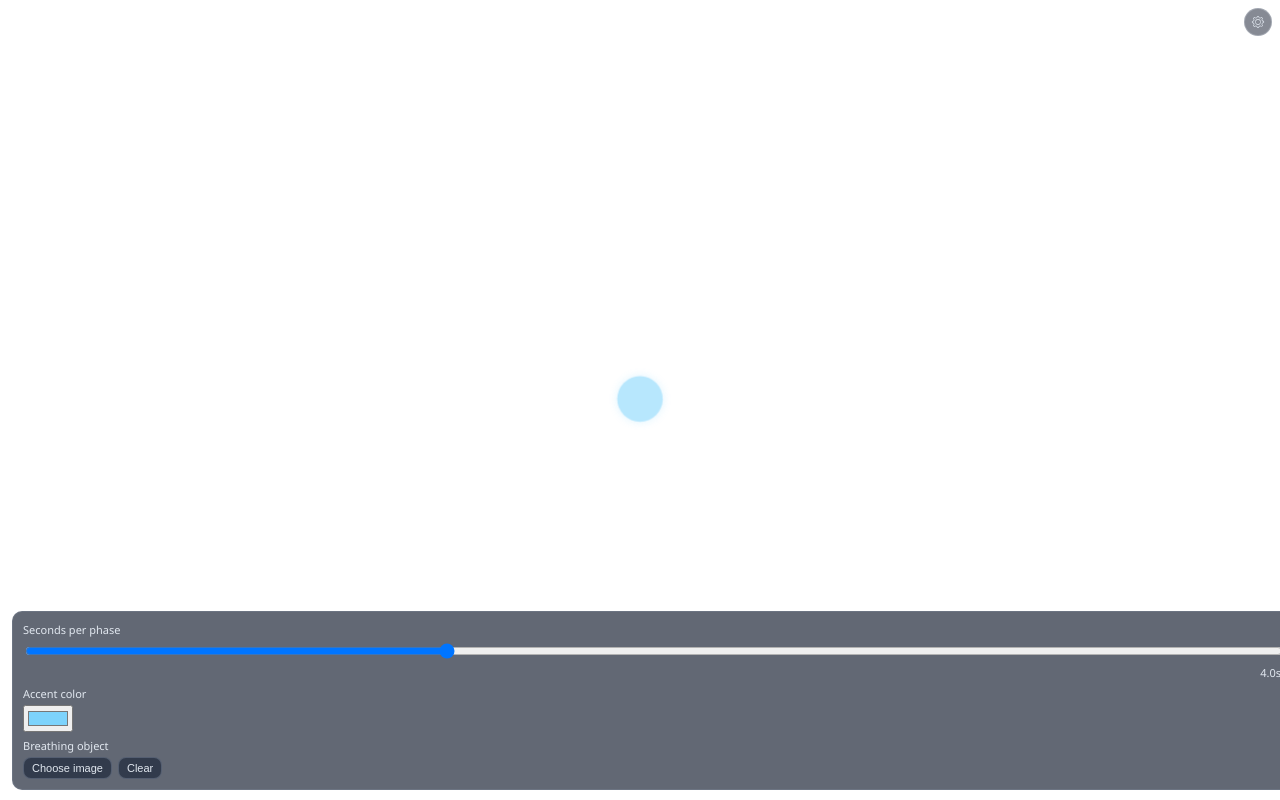
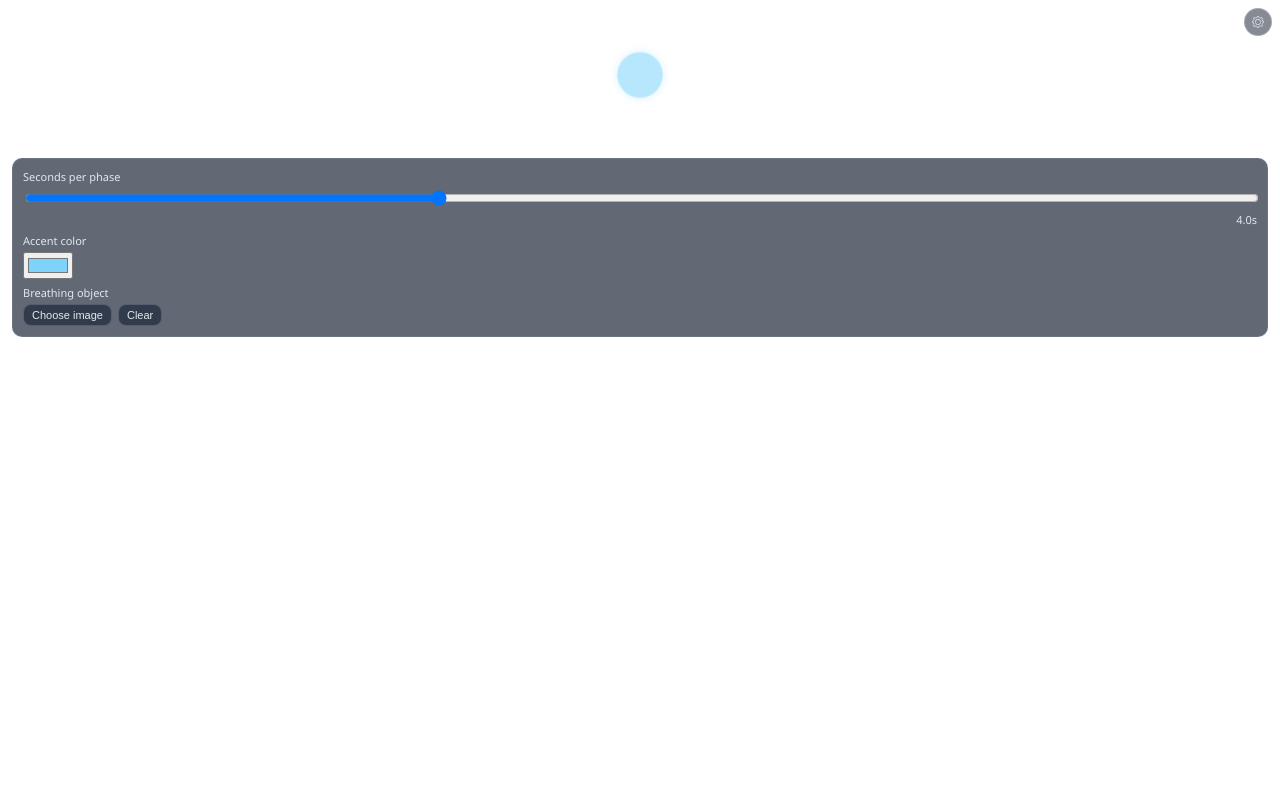
Before and after one commit to CyJackX/Breathe, a website: page src/index.html in a window 1280 px wide. Both pictures are taken after a click on the button "Settings". Drawn offline with Linux system fonts and the light colour scheme.

Commit message:
Enhance breathing widget functionality and UI
- Introduced accent color feature for visual customization.
- Updated event listeners to apply and clear accent styles based on user input.
- Adjusted CSS for layout improvements and smoother transitions.
- Modified Tauri configuration to change window dimensions and resizability.

```diff
--- a/src-tauri/tauri.conf.json
+++ b/src-tauri/tauri.conf.json
@@ -12,8 +12,8 @@
       {
         "title": "BreatheWidget",
         "width": 240,
-        "height": 240,
-        "resizable": true,
+        "height": 360,
+        "resizable": false,
         "alwaysOnTop": true,
         "transparent": true,
         "decorations": false,
--- a/src/main.js
+++ b/src/main.js
@@ -12,6 +12,7 @@ const fileInput = document.getElementById("fileInput");
 
 let inhaleSeconds = Number(speedInput.value);
 let cycleStart = performance.now();
+let accentColor = colorInput.value;
 
 const updateAnimation = () => {
   const cycleSeconds = inhaleSeconds * 2;
@@ -20,15 +21,27 @@ const updateAnimation = () => {
   cycleStart = performance.now();
 };
 
+const applyAccent = () => {
+  if (object.classList.contains("has-image")) {
+    return;
+  }
+  object.style.background = accentColor;
+  object.style.boxShadow = `0 0 24px ${accentColor}80`;
+};
+
+const clearAccent = () => {
+  object.style.removeProperty("background");
+  object.style.removeProperty("box-shadow");
+};
+
 speedInput.addEventListener("input", () => {
   inhaleSeconds = Number(speedInput.value);
   updateAnimation();
 });
 
 colorInput.addEventListener("input", () => {
-  const color = colorInput.value;
-  object.style.background = color;
-  object.style.boxShadow = `0 0 24px ${color}80`;
+  accentColor = colorInput.value;
+  applyAccent();
 });
 
 const setSettingsOpen = (isOpen) => {
@@ -68,6 +81,7 @@ fileInput.addEventListener("change", async () => {
     objectImage.src = result;
     objectImage.alt = "Custom breathing object";
     object.classList.add("has-image");
+    clearAccent();
   };
   reader.readAsDataURL(file);
 });
@@ -77,7 +91,9 @@ clearImageButton.addEventListener("click", () => {
   objectImage.alt = "";
   object.classList.remove("has-image");
   fileInput.value = "";
+  applyAccent();
 });
 
 updateAnimation();
+applyAccent();
 setSettingsOpen(false);
--- a/src/styles.css
+++ b/src/styles.css
@@ -19,7 +19,7 @@ body {
   display: flex;
   flex-direction: column;
   align-items: center;
-  justify-content: center;
+  justify-content: flex-start;
   gap: 8px;
   padding: 10px 12px 12px;
   position: relative;
@@ -107,16 +107,14 @@ body {
   border: 1px solid rgba(148, 163, 184, 0.2);
   border-radius: 10px;
   padding: 10px;
-  position: absolute;
-  left: 12px;
-  right: 12px;
-  bottom: 10px;
+  margin-top: 10px;
   opacity: 0;
   pointer-events: none;
-  transform: translateY(6px);
-  transition: opacity 0.2s ease, transform 0.2s ease;
+  max-height: 0;
+  overflow: hidden;
+  transform: translateY(-4px);
+  transition: opacity 0.2s ease, transform 0.2s ease, max-height 0.2s ease;
   visibility: hidden;
-  z-index: 2;
   -webkit-app-region: no-drag;
 }
 
@@ -124,6 +122,7 @@ body {
   opacity: 1;
   pointer-events: auto;
   transform: translateY(0);
+  max-height: 220px;
   visibility: visible;
 }
 
```
